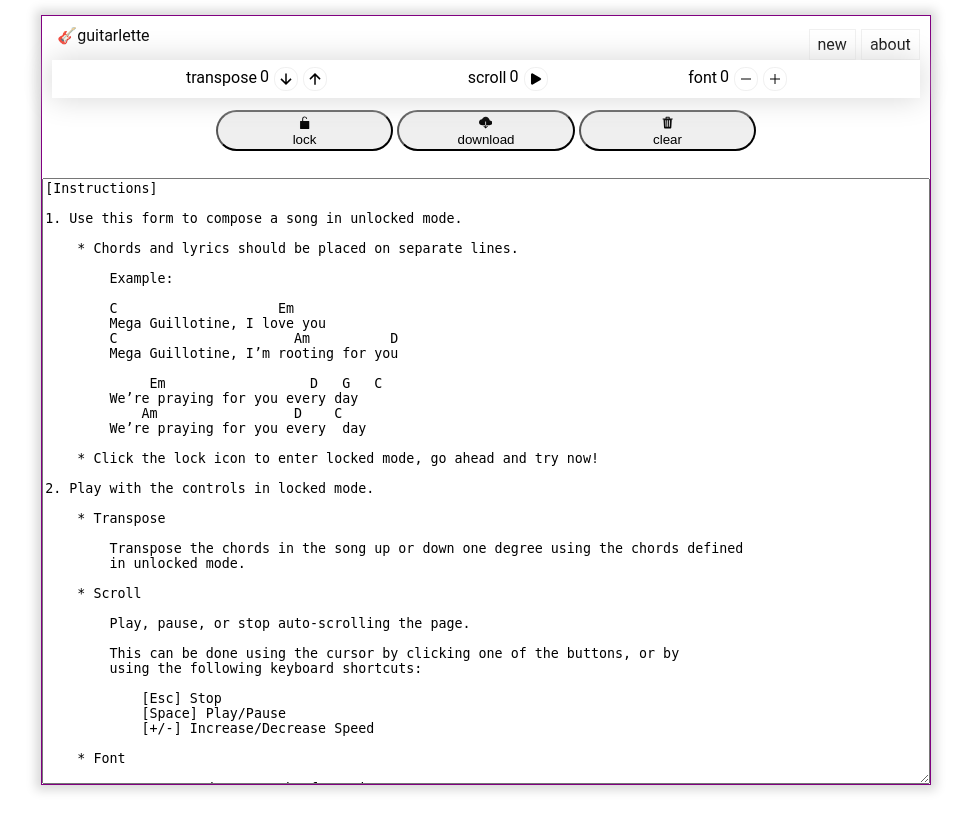
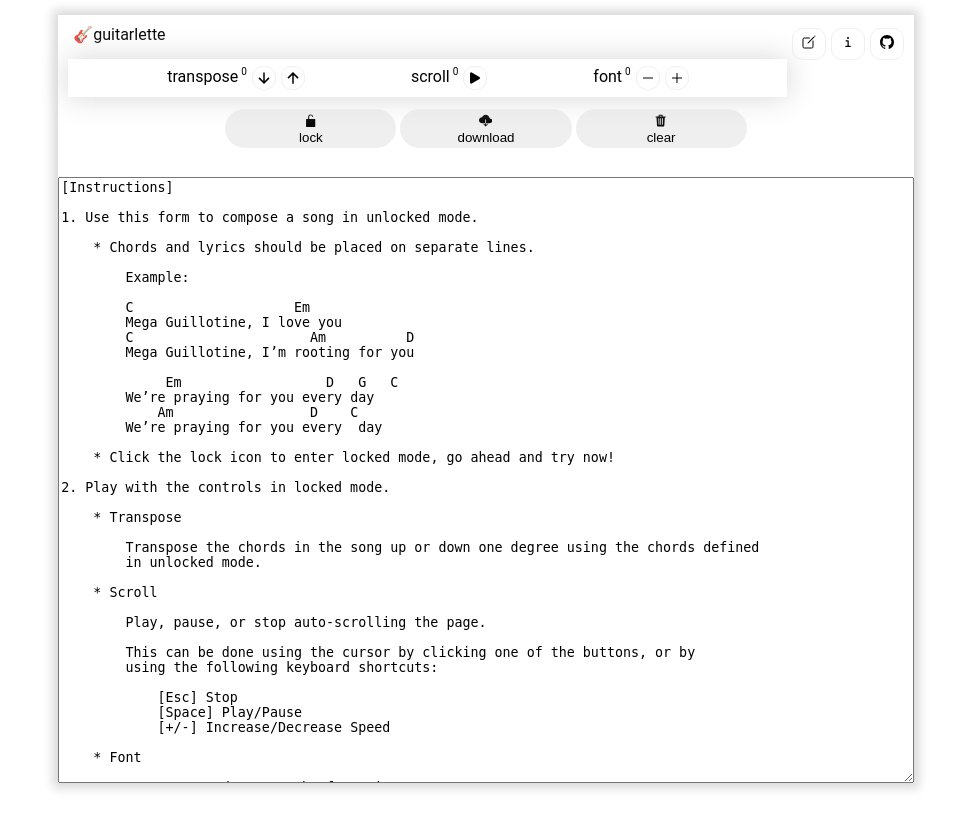
Before and after one commit to jordaneremieff/guitarlette, a FastAPI app: page / in a window 1280 px wide. Shown: the top 831 px of the page, without its empty margins (154-1125 px from the left). Run offline with FastAPI, Linux system fonts and the light colour scheme; some libraries are stand-ins or nearby versions.

Commit message:
Templates

```diff
--- a/src/templates/about.html
+++ b/src/templates/about.html
@@ -1,8 +1,10 @@
 {% extends "base.html" %}
 {% block title %}about{% endblock title %}
 {% block body %}
+
+
 <div style="height: 500px">
-
+  <div style="margin:10px;padding:10px;">
     <h3>about</h3>
 
     This is a <strong>*work in progress*</strong>. There are a few features I want to implement yet, and the frontend UI needs some improvements.
@@ -16,6 +18,7 @@
 
     <br><br>
     It is hosted on AWS Lambda with API Gateway using <a href="https://www.serverless.com/">Serverless</a> and <a href="https://mangum.io/">Mangum</a>.
+  </div>
 </div>
 
 {% endblock body %}
--- a/src/templates/base.html
+++ b/src/templates/base.html
@@ -42,6 +42,8 @@
     border: 1px solid #f0f0f0;
     color: #000000;
     padding: 5px 8px;
+    border-radius: 1vh;
+
   }
 
   nav li a {
@@ -54,14 +56,23 @@
     background-color: #d8d8d8;
   }
 
+
+  nav li ion-icon {
+    font-size: medium;
+  }
+
+
+  nav li ion-icon:hover {
+    color: #484848;
+  }
+
   #wrapper {
     margin-top: 7px;
     box-shadow: 0 0 10px 5px #d8d8d8;
     -webkit-box-shadow: 0 0 10px 5px #d8d8d8;
     -moz-box-shadow: 0 0 10px 5px #d8d8d8;
-    border: 1px solid purple;
-    width: calc(8em + 70vmin);
-    max-width: calc(8em + 70vmin);
+    width: calc(6em + 70vmin);
+    max-width: calc(6em + 70vmin);
   }
 
   #nav-title {
@@ -81,8 +92,10 @@
       <nav>
         <a href="/" id="nav-title">&#127928;guitarlette</a>
         <ul>
-          <li><a href="/" target="_blank">new</a></li>
-          <li><a href="/about">about</a></li>
+
+          <li title="new"><a href="/" target="_blank"><ion-icon name="create-outline"></ion-icon></a></li>
+          <li title="about" ><a href="/about"><ion-icon name="information-outline"></ion-icon></a></li>
+          <li title="github"><a href="https://github.com/jordaneremieff/guitarlette"><ion-icon name="logo-github"></ion-icon></a></li>
         </ul>
       </nav>
     {% block body %}{% endblock body %}
--- a/src/templates/compose.html
+++ b/src/templates/compose.html
@@ -56,6 +56,7 @@
 
   .control-item-index {
     padding-left: 2px;
+    font-size: x-small;
   }
 
   .control-item-label {
@@ -109,6 +110,7 @@
     line-height: 1.1em;
     -webkit-appearance: none;
     border-radius: 2vh;
+    border: 1px solid #f0f0f0;
     margin: 2px;
   }
 
@@ -185,27 +187,22 @@
       <br>clear
     </button>
   </div>
-
-
   <div id="song-form">
     <form id="download-form" method="POST" action="/download">
-
       <input type="text" id="content" name="content" style="display: none;"/>
-      </form>
+    </form>
   </div>
   <div id="song-display">
-    <textarea id="song-txt" name="song_txt" rows="40" cols="104" style="white-space: pre-wrap;">{% include "instructions.txt" %}
+    <textarea id="song-txt" name="song_text" rows="40" cols="104" style="white-space: pre-wrap;">{% include "instructions.txt" %}
     </textarea>
     <div id="song-html" style="display: none;"></div>
   </div>
   <script>
-
-
-
     class Scroll {
       constructor() {
         this.is_paused = false
-        this.speed = 1
+        this.speed = 0.5
+        this.step = 0.5
         this.interval = null
         this.play_btn = document.getElementById("play-btn")
         this.pause_btn = document.getElementById("pause-btn")
@@ -229,7 +226,7 @@
         this.play_btn.style.display = "none"
         this.pause_btn.style.display = ""
         if (this.interval === null) {
-          this.speed = 1
+          this.speed = 0.5
           document.getElementById("scroll-speed").innerHTML = 1
           var t = this;
           this.interval = setInterval(function() {
@@ -240,7 +237,7 @@
                       behavior : "smooth"
                   });
             }
-          }, 100)
+          }, 130)
         }
       }
 
@@ -262,14 +259,14 @@
       }
 
       increase() {
-        if(!(this.speed + 1 > 20))
-          this.speed += 1
+        if(!(this.speed + this.step > 4))
+          this.speed += this.step
           document.getElementById("scroll-speed").innerHTML = this.speed
       }
 
       decrease() {
-        if(this.speed - 1 > 0) {
-          this.speed -= 1
+        if(this.speed - this.step > 0) {
+          this.speed -= this.step
           document.getElementById("scroll-speed").innerHTML = this.speed
         }
         else {
@@ -367,7 +364,7 @@
     class Composer {
       constructor() {
         this.is_locked = false
-        this.song_txt = document.getElementById("song-txt")
+        this.song_text = document.getElementById("song-txt")
         this.song_html = document.getElementById("song-html")
         this.lock_btn = document.getElementById("lock-btn")
         this.unlock_btn = document.getElementById("unlock-btn")
@@ -388,10 +385,10 @@
 
       async lock() {
         let response = await request("/parse", {
-          "content": this.song_txt.value
+          "content": this.song_text.value
         })
         this.is_locked = true
-        this.song_txt.style.display = "none"
+        this.song_text.style.display = "none"
         this.song_html.style.display = ""
         this.song_html.innerHTML = response.html_content
         this.unlock_btn.style.display = "none"
@@ -401,7 +398,7 @@
 
       unlock() {
         this.is_locked = false
-        this.song_txt.style.display = ""
+        this.song_text.style.display = ""
         this.song_html.style.display = "none"
         this.unlock_btn.style.display = ""
         this.lock_btn.style.display = "none"
@@ -413,7 +410,7 @@
       }
 
       clear() {
-        this.song_txt.value = ""
+        this.song_text.value = ""
         this.song_html.innerHTML = ""
       }
     }
@@ -484,7 +481,7 @@
     })
 
     document.addEventListener("keydown", async (event) => {
-      if (event.code === "Space" && event.target !== composer.song_txt)
+      if (event.code === "Space" && event.target !== composer.song_text)
         event.preventDefault()
       if(event.code == "Space")
         composer.scroll.toggle()
```
